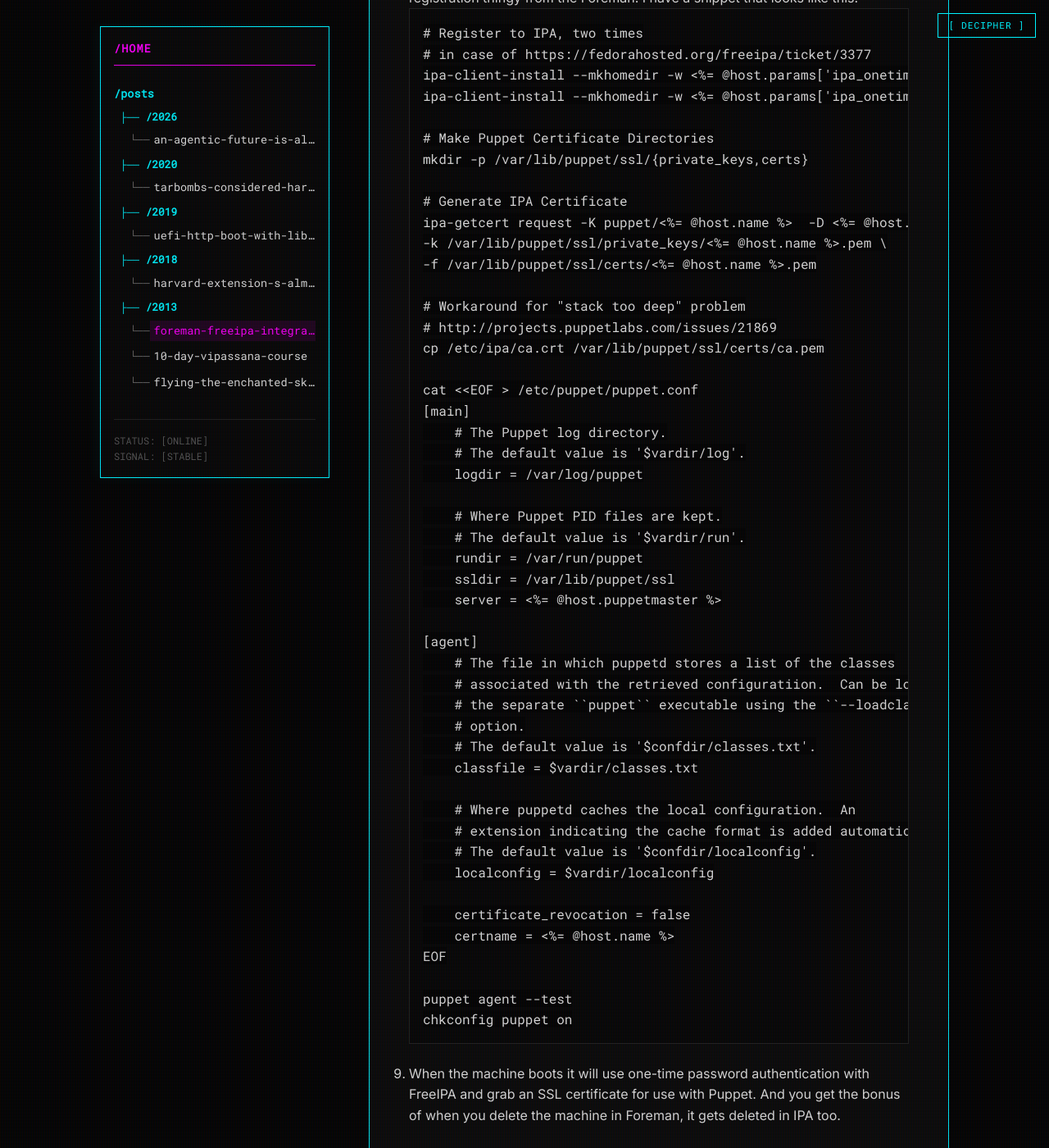
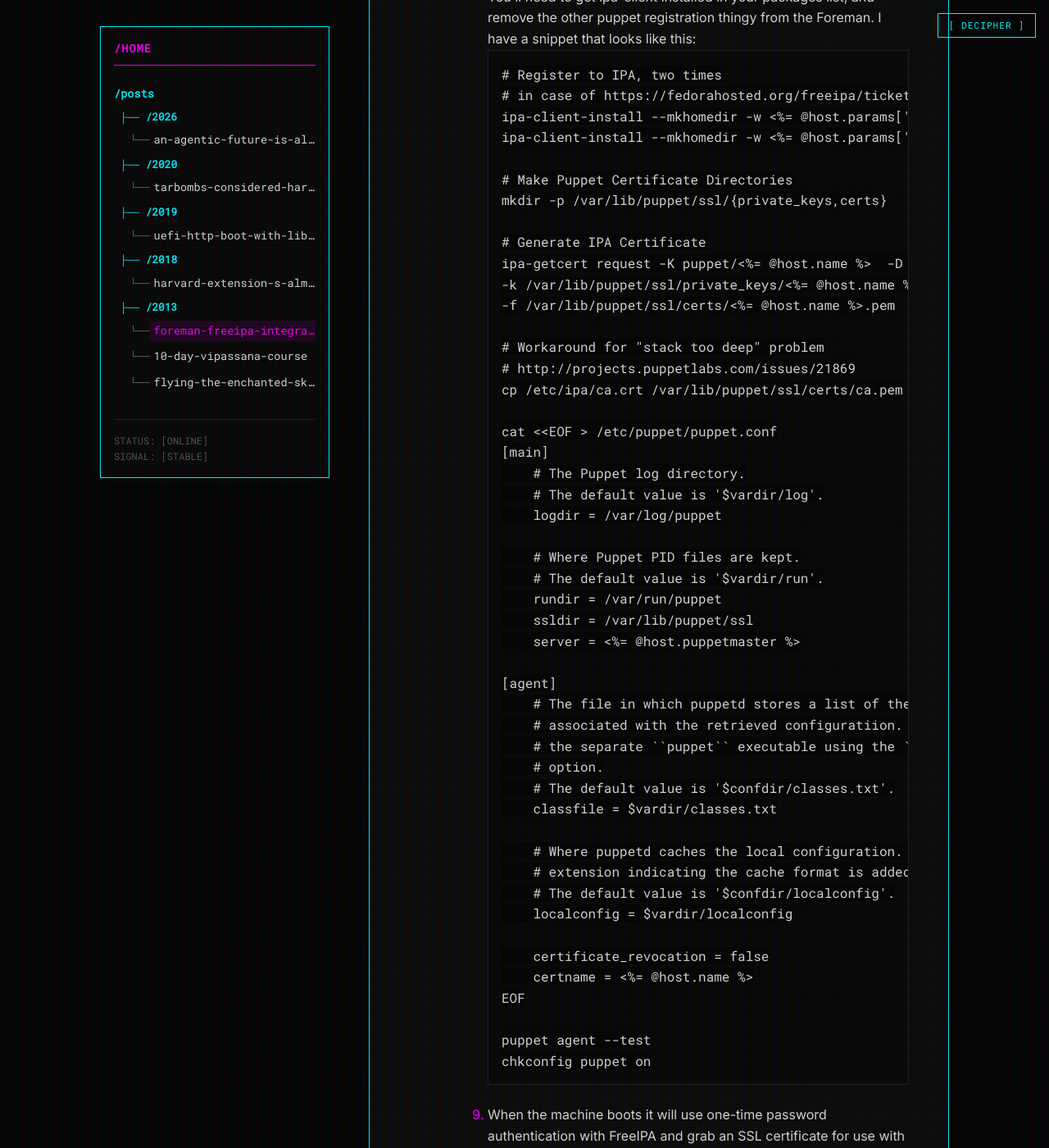
Before and after one commit to stbenjam/stbenjam.github.io, a Jekyll site: the page built from _posts/2013-11-11-foreman-freeipa-integration-guide.md, in a window 1280 px wide and 1400 px high, scrolled down 8087 px. Shown: the whole window at 82% size. Built offline with Jekyll 4.4.1, drawn with Linux system fonts in a browser that asks for light colours.

Commit message:
Style improvements: headings, code, lists, mobile, reader mode
- Add article h2/h3 styling with Orbitron font and accent colors
- Style hr, inline code padding, and list markers
- Add reader mode overrides for post cards and headings
- Improve mobile layout: nav wrapping, smaller header, tighter padding
- Reduce scanline intensity for better body text readability
- Remove header bottom border
- Add sidebar file tree indentation with marquee scroll on hover

Co-Authored-By: Claude Opus 4.6 <noreply@anthropic.com>

```diff
--- a/assets/css/main.css
+++ b/assets/css/main.css
@@ -176,6 +176,21 @@ body::before {
     .sidebar {
         position: static;
         margin-bottom: 2rem;
+    }
+    .nav-links {
+        gap: 1rem;
+        font-size: 0.75rem;
+        flex-wrap: wrap;
+    }
+    .nav-bar {
+        padding: 0.5rem;
+    }
+    header h1 {
+        font-size: 2rem;
+        letter-spacing: 2px;
+    }
+    article {
+        padding: 1.5rem;
     }
 }
 
@@ -487,9 +502,48 @@ article .meta {
     color: var(--accent-magenta);
 }
 
+article h2 {
+    font-family: var(--font-header);
+    color: var(--accent-cyan);
+    font-size: 1.3rem;
+    margin: 2.5rem 0 1rem;
+    letter-spacing: 1px;
+}
+
+article h3 {
+    font-family: var(--font-header);
+    color: var(--accent-magenta);
+    font-size: 1.1rem;
+    margin: 2rem 0 0.75rem;
+    letter-spacing: 1px;
+}
+
+article hr {
+    border: none;
+    border-top: 1px solid rgba(0, 243, 255, 0.3);
+    margin: 2.5rem 0;
+}
+
 article p, article li {
     margin-bottom: 1.5rem;
     word-wrap: break-word;
+}
+
+article ul, article ol {
+    padding-left: 1.5rem;
+    margin-bottom: 1.5rem;
+}
+
+article li {
+    margin-bottom: 0.5rem;
+}
+
+article ul li::marker {
+    color: var(--accent-cyan);
+}
+
+article ol li::marker {
+    color: var(--accent-magenta);
 }
 
 pre, code {
@@ -497,6 +551,18 @@ pre, code {
     max-width: 100%;
     overflow-x: auto;
     background: rgba(0, 0, 0, 0.3);
+}
+
+code {
+    padding: 0.15rem 0.4rem;
+    font-size: 0.9em;
+    border: 1px solid rgba(255, 255, 255, 0.08);
+}
+
+pre code {
+    padding: 0;
+    border: none;
+    font-size: inherit;
 }
 
 pre {
@@ -628,6 +694,50 @@ body.reader-mode article {
     padding: 3rem;
 }
 
+body.reader-mode .post-card {
+    background: #111;
+    border-color: #222;
+    box-shadow: none;
+}
+
+body.reader-mode .post-card:hover {
+    transform: none;
+    box-shadow: none;
+}
+
+body.reader-mode .post-card::before,
+body.reader-mode .post-card::after {
+    display: none;
+}
+
+body.reader-mode .post-card h2 {
+    color: #fff;
+    font-family: var(--font-body);
+    font-weight: 700;
+}
+
+body.reader-mode .btn-cyber {
+    border-color: #444;
+    color: #888;
+    font-family: var(--font-body);
+}
+
+body.reader-mode article h2 {
+    color: #fff;
+    font-family: var(--font-body);
+    font-weight: 700;
+}
+
+body.reader-mode article h3 {
+    color: #ccc;
+    font-family: var(--font-body);
+    font-weight: 600;
+}
+
+body.reader-mode article hr {
+    border-top-color: #333;
+}
+
 body.reader-mode article h1 {
     color: #ffffff;
     text-shadow: none;
```
